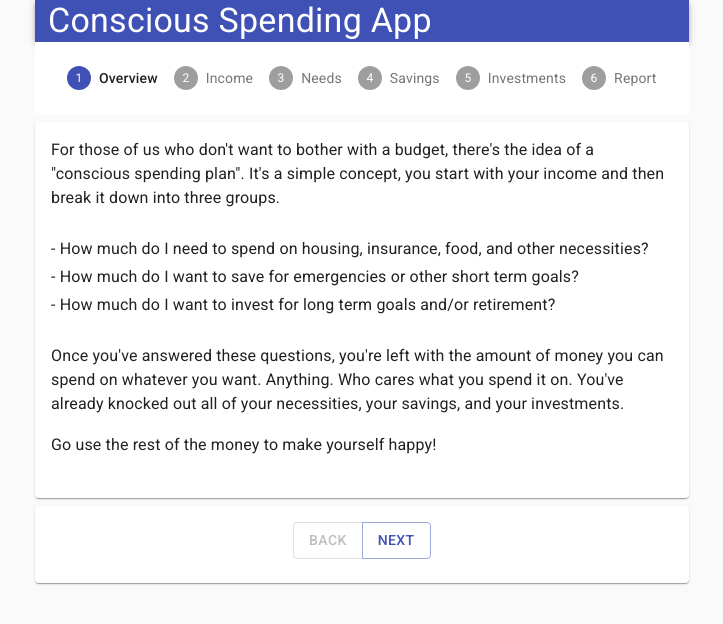
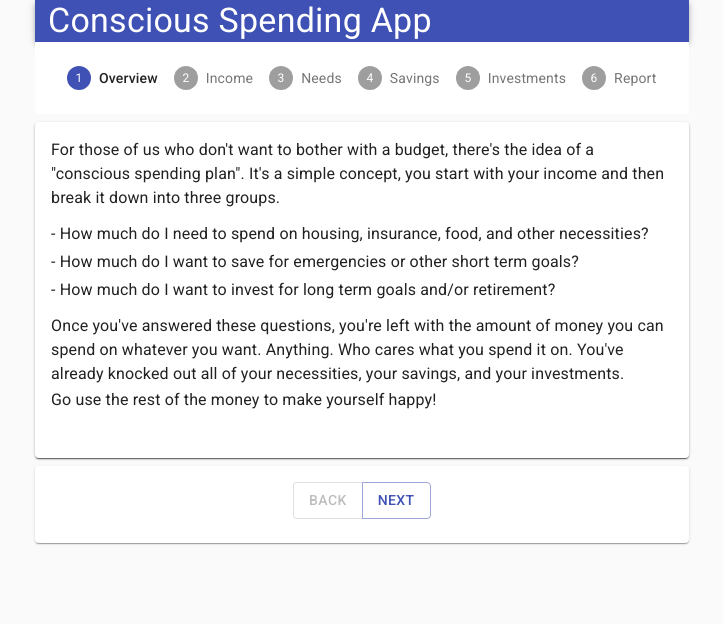
Before and after one commit to skellas/concious-spending, a React (Create React App) app: page / in a window 1280 px wide. Shown: the top 624 px of the page, without its empty margins (329-1052 px from the left). Built offline with nearby package versions, Linux system fonts and the light colour scheme.

Commit message:
Use Paper instead of Card

```diff
--- a/src/App.js
+++ b/src/App.js
@@ -2,7 +2,7 @@ import React, { useState } from 'react';
 import Container from '@material-ui/core/Container';
 import Typography from '@material-ui/core/Typography';
 import AppBar from '@material-ui/core/AppBar'
-import { Grid, ButtonGroup, Button, Card, CardContent } from '@material-ui/core';
+import { Grid, ButtonGroup, Button, Paper, Card, CardContent } from '@material-ui/core';
 import SpendingForm from './container/SpendingForm';
 import StepsMenu from './components/StepsMenu';
 import OverviewForm from './container/OverviewForm';
@@ -56,11 +56,9 @@ function App() {
           <StepsMenu steps={steps} activeStep={currentStep} />
         </Grid>
         <Grid item>
-          <Card>
-            <CardContent>
+          <Paper elevation={1}>
               {renderCurrentStep()}
-              </CardContent>
-          </Card>
+          </Paper>
         </Grid>
         <Grid item>
           <Card>
--- a/src/container/OverviewForm.jsx
+++ b/src/container/OverviewForm.jsx
@@ -1,34 +1,28 @@
 import React from 'react';
-import { Typography, List, ListItemText, Grid } from '@material-ui/core';
+import { Typography, List, ListItemText, Card, CardContent } from '@material-ui/core';
 
 export default function OverviewForm() {
     return (
-        <Grid container style={{ height: '336px' }}>
-            <Grid item>
+        <Card container style={{ height: '336px' }}>
+            <CardContent>
                 <Typography id='pp1' variant='body1'>
                     For those of us who don't want to bother with a budget, there's the idea of a "conscious spending plan".
                     It's a simple concept, you start with your income and then break it down into three groups.
                 </Typography>
-            </Grid>
-            <Grid item>
                 <List>
                     <ListItemText primary=' - How much do I need to spend on housing, insurance, food, and other necessities?' />
                     <ListItemText primary=' - How much do I want to save for emergencies or other short term goals?' />
                     <ListItemText primary=' - How much do I want to invest for long term goals and/or retirement?' />
                 </List>
-            </Grid>
-            <Grid item>
                 <Typography id='pp2' variant='body1'>
                     Once you've answered these questions, you're left with the amount of money you can spend on whatever you want.
                     Anything. Who cares what you spend it on. You've already knocked out all of your necessities, your savings,
                     and your investments.
                 </Typography>
-            </Grid>
-            <Grid item>
                 <Typography id='cta' variant='subtitle1'>
                     Go use the rest of the money to make yourself happy!
                 </Typography>
-            </Grid>
-        </Grid>
+            </CardContent>
+        </Card>
     );
 }
```
